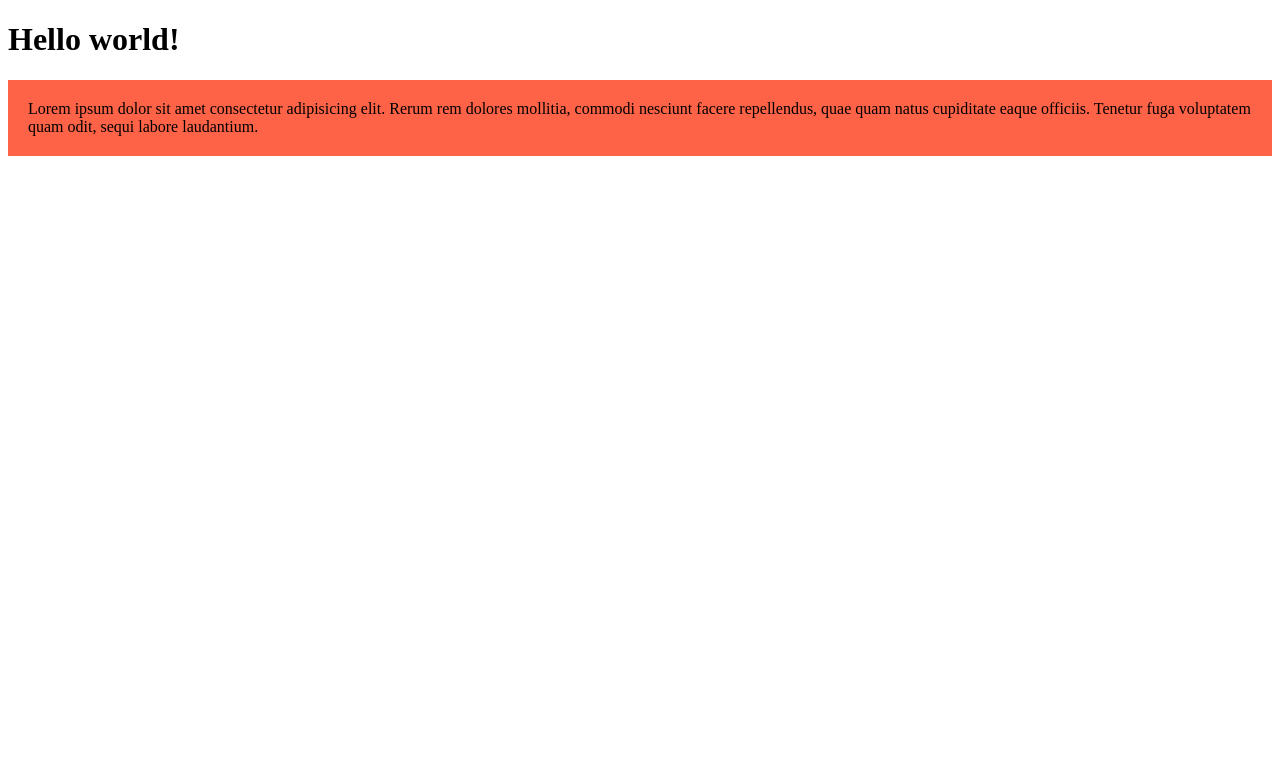
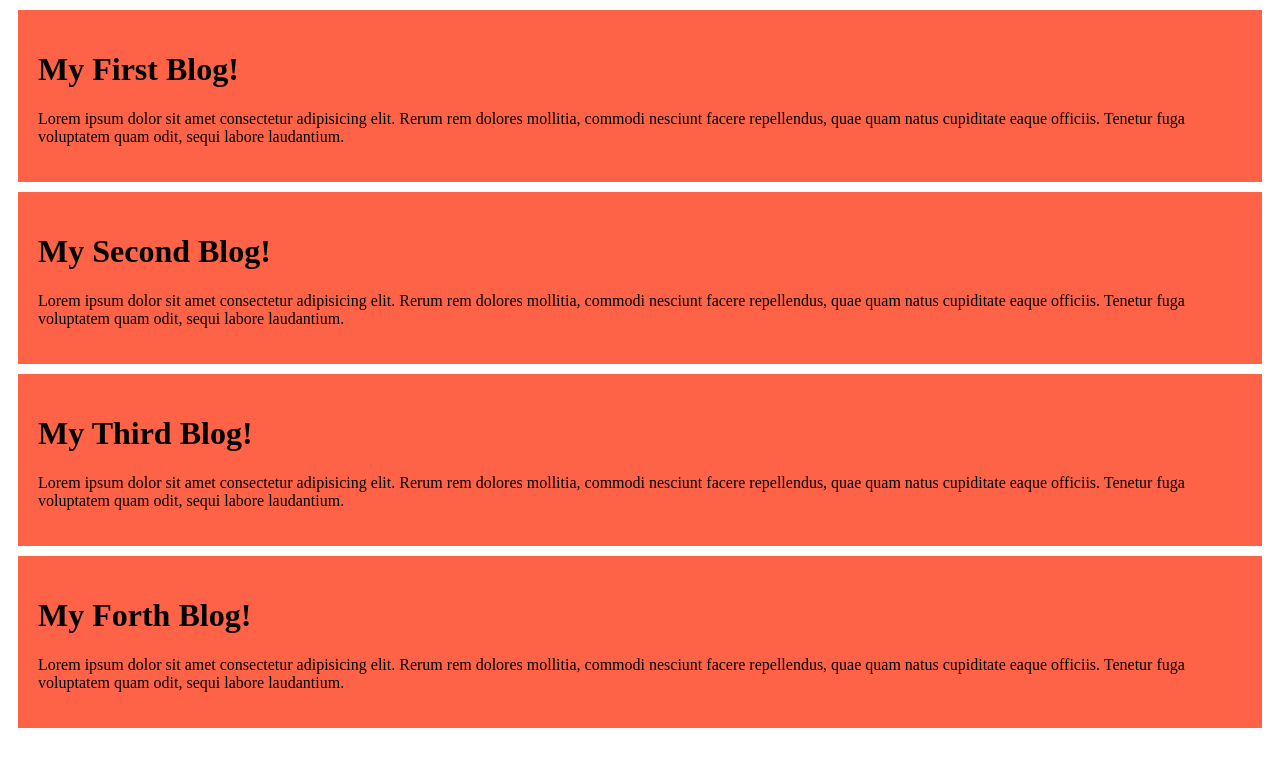
Before and after one commit to sumonbiswas290/my-first-github-repo, a plain HTML site: page index.html in a window 1280 px wide. Drawn offline with Linux system fonts and the light colour scheme.

Commit message:
added 2nd,3rd & 4th blog

```diff
--- a/index.html
+++ b/index.html
@@ -7,14 +7,38 @@
     <title>My First Project</title>
 </head>
 <body>
-    <h1>Hello world!</h1>
     <div>
-        Lorem ipsum dolor sit amet consectetur adipisicing
+        <h1>My First Blog!</h1>
+        <p>Lorem ipsum dolor sit amet consectetur adipisicing
         elit. Rerum rem dolores mollitia, commodi nesciunt
         facere repellendus, quae quam natus cupiditate eaque
         officiis. Tenetur
-        fuga voluptatem quam odit, sequi labore laudantium.
+        fuga voluptatem quam odit, sequi labore laudantium.</p>
     </div>
 
+    <div>
+        <h1>My Second Blog!</h1>
+        <p>Lorem ipsum dolor sit amet consectetur adipisicing
+        elit. Rerum rem dolores mollitia, commodi nesciunt
+        facere repellendus, quae quam natus cupiditate eaque
+        officiis. Tenetur
+        fuga voluptatem quam odit, sequi labore laudantium.</p>
+    </div>
+    <div>
+        <h1>My Third Blog!</h1>
+        <p>Lorem ipsum dolor sit amet consectetur adipisicing
+        elit. Rerum rem dolores mollitia, commodi nesciunt
+        facere repellendus, quae quam natus cupiditate eaque
+        officiis. Tenetur
+        fuga voluptatem quam odit, sequi labore laudantium.</p>
+    </div>
+    <div>
+        <h1>My Forth Blog!</h1>
+        <p>Lorem ipsum dolor sit amet consectetur adipisicing
+        elit. Rerum rem dolores mollitia, commodi nesciunt
+        facere repellendus, quae quam natus cupiditate eaque
+        officiis. Tenetur
+        fuga voluptatem quam odit, sequi labore laudantium.</p>
+    </div>
 </body>
 </html>
--- a/style/blog.css
+++ b/style/blog.css
@@ -1,4 +1,5 @@
 div{
     background-color: tomato;
     padding: 20px;
+    margin: 10px;
 }
```
